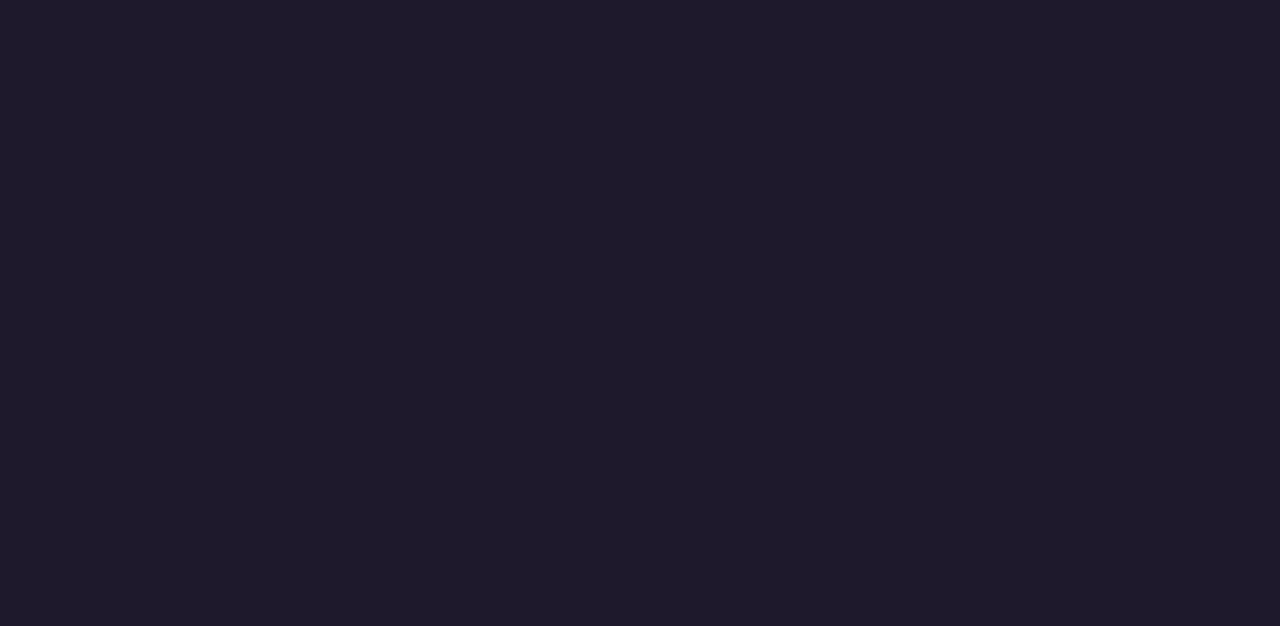
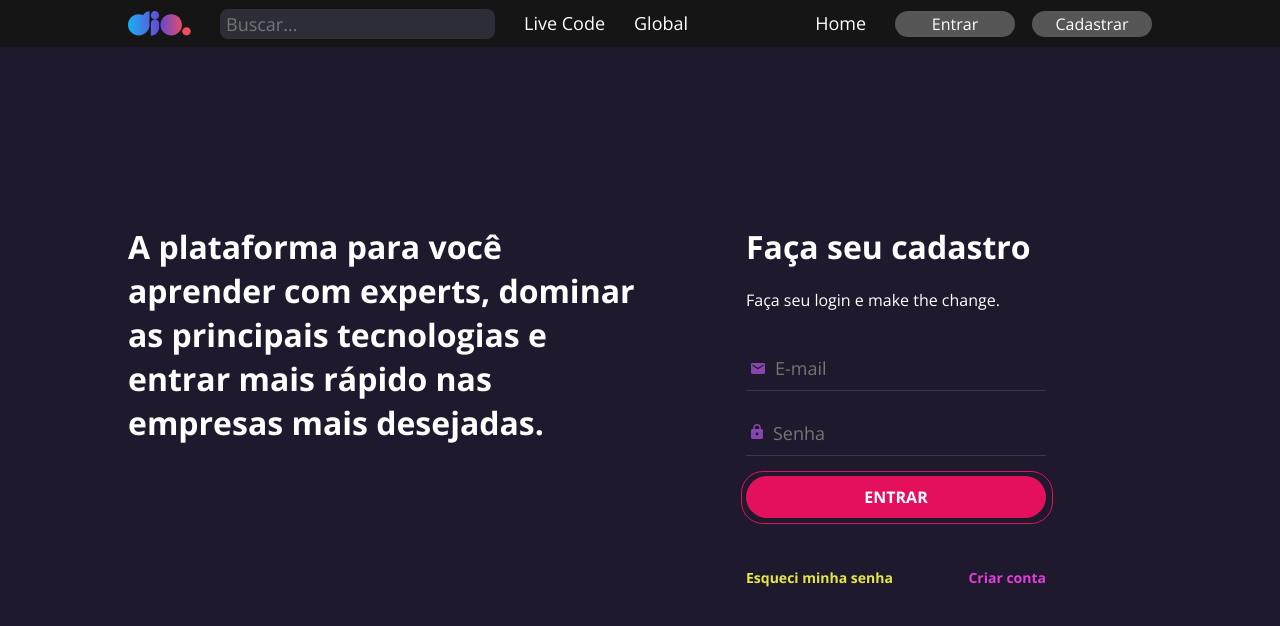
Before and after one commit to fcventura02/dio_clone, a React (Create React App) app: page /login in a window 1280 px wide. Shown: the top 626 px of the page. Built offline with nearby package versions, Linux system fonts and the light colour scheme.

Commit message:
Created page login

```diff
--- a/src/pages/login/index.jsx
+++ b/src/pages/login/index.jsx
@@ -1,5 +1,52 @@
-export default function Login (){
-    return(
-        <></>
-    )
+import Button from "../../components/Button";
+import Header from "../../components/Header";
+import { Collumn, Container, Row, TextContent, Title, Wrapper } from "./style";
+import Input from "../../components/Input";
+import Email from "../../assets/email";
+import Password from "../../assets/password";
+
+export default function Login() {
+  return (
+    <>
+      <Header />
+      <Container>
+        <Collumn>
+          <Title>
+            A plataforma para você aprender com experts, dominar as principais
+            tecnologias e entrar mais rápido nas empresas mais desejadas.
+          </Title>
+        </Collumn>
+        <Collumn>
+          <Wrapper>
+            <Title as="p">Faça seu cadastro</Title>
+            <TextContent>Faça seu login e make the change.</TextContent>
+            <form action="#">
+              <Input
+                leftIcon={<Email />}
+                type="email"
+                placeholder="E-mail"
+                name="E-mail"
+              />
+              <Input
+                leftIcon={<Password />}
+                type="password"
+                placeholder="Senha"
+                name="Senha"
+              />
+              <Button
+                title="Entrar"
+                onClick={() => {}}
+                variant="secondary"
+                size="100%"
+              />
+            </form>
+            <Row>
+              <TextContent type="esqueci">Esqueci minha senha</TextContent>
+              <TextContent type="criar">Criar conta</TextContent>
+            </Row>
+          </Wrapper>
+        </Collumn>
+      </Container>
+    </>
+  );
 }
--- a/src/pages/login/style.js
+++ b/src/pages/login/style.js
@@ -0,0 +1,59 @@
+import styled, { css } from "styled-components";
+
+export const Container = styled.div`
+  width: 100%;
+  max-width: 80%;
+  margin: auto;
+  display: flex;
+  justify-content: space-between;
+`;
+
+export const Title = styled.h2`
+  font-weight: bold;
+  font-size: 32px;
+  max-width: 565px;
+  width: 100%;
+  margin-bottom: 20px;
+  line-height: 44px;
+`;
+
+export const TextContent = styled.p`
+  font-weight: 400;
+  font-size: 16px;
+  width: 420px;
+  margin-bottom: 35px;
+  line-height: 22px;
+
+  ${({ type }) =>
+    type === "esqueci"
+      ? css`
+          font-size: 14px;
+          font-weight: 700;
+          line-height: 19px;
+          color: #e5e844;
+          width: fit-content;
+        `
+      : type === "criar" &&
+        css`
+          font-size: 14px;
+          font-weight: 700;
+          line-height: 19px;
+          color: #e23dd7;
+          width: fit-content;
+        `}
+`;
+
+export const Wrapper = styled.div`
+  max-width: 300px;
+  margin: auto;
+`;
+export const Collumn = styled.div`
+  display: flex;
+  flex: 1;
+`;
+export const Row = styled.div`
+  display: flex;
+  justify-content: space-between;
+  align-items: center;
+  margin: 50px auto 0;
+`;
```
